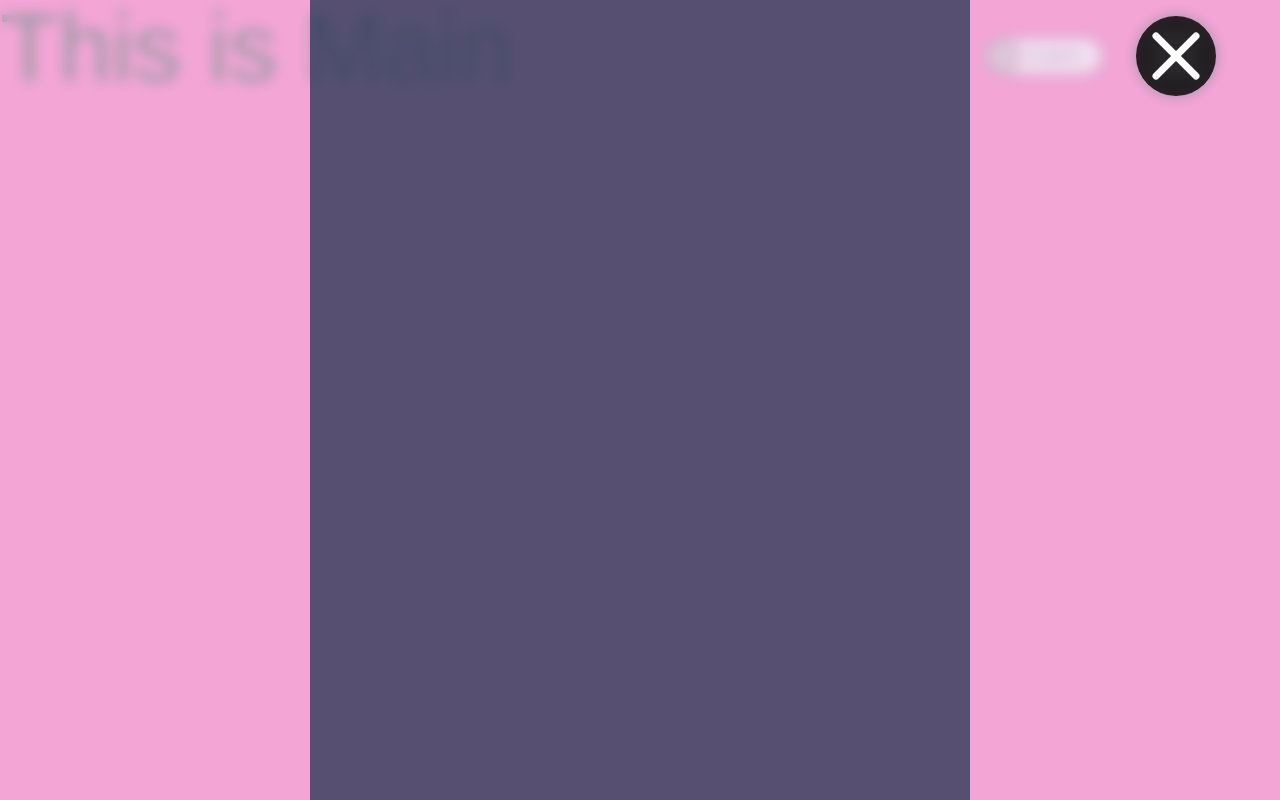
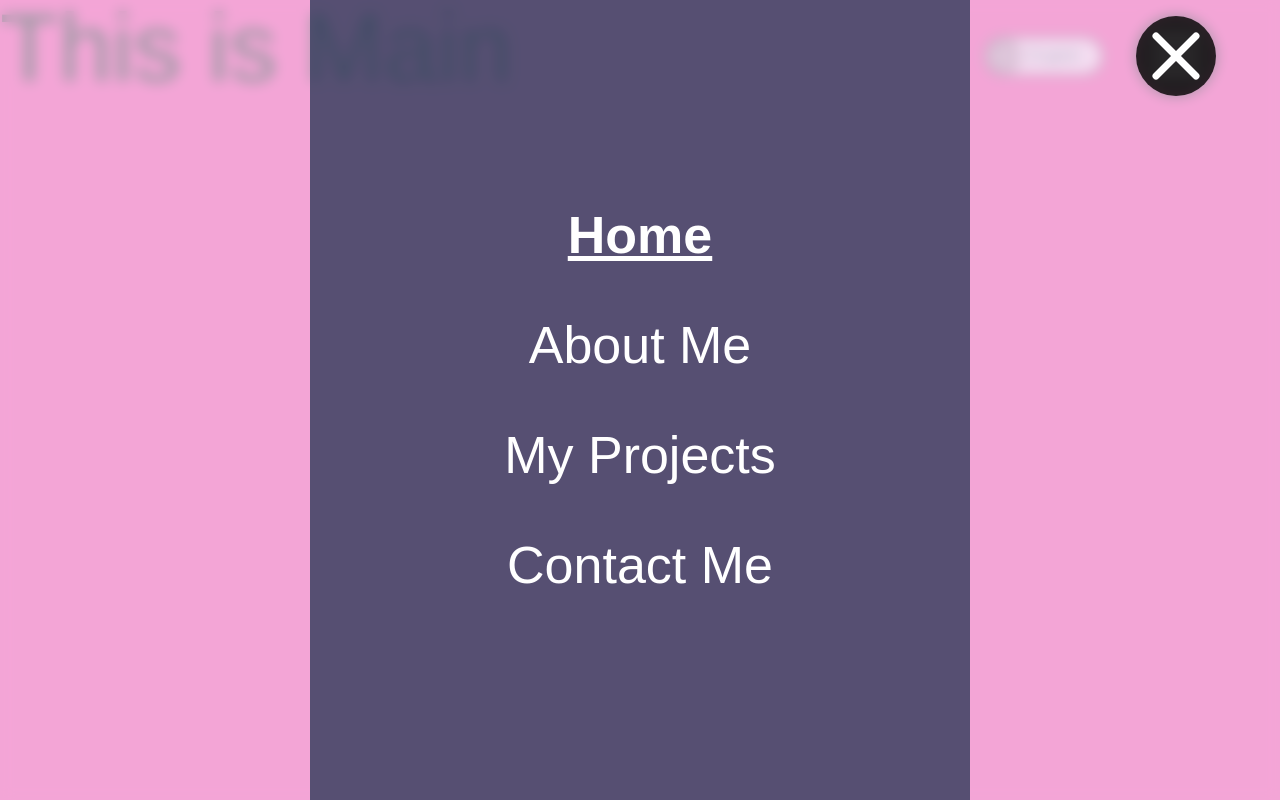
Before and after one commit to Sho8000/Portfolio-Ver4, a Next.js app: page / in a window 1280 px wide. Both pictures are taken after a click on the button 1176 px from the left and 56 px from the top of the page. Built offline with nearby package versions, Linux system fonts and the light colour scheme.

Commit message:
added menu page

```diff
--- /dev/null
+++ b/src/app/(components)/Menu/Menu.module.css
@@ -0,0 +1,22 @@
+@media only screen and (min-width:1441px){
+  .fontSize{
+    font-size: 64px;
+  }
+}
+
+@media only screen and (max-width:1440px){
+  .fontSize{
+    font-size: 52px;
+  }
+}
+
+@media only screen and (max-width:426px){
+  .fontSize{
+    font-size: 40px;
+  }
+}
+
+.isActive{
+  font-weight: 700;
+  text-decoration: underline;
+}
--- a/src/app/(components)/Menu/Menu.tsx
+++ b/src/app/(components)/Menu/Menu.tsx
@@ -1,6 +1,13 @@
+"use client"
+import Link from "next/link";
 import MenuCloseBtn from "../Btn/CloseBtn";
+import Styles from "./Menu.module.css"
+import { usePathname } from "next/navigation";
+import { useMenuContext } from "@/app/(context)/MenuBtnContext";
 
 export default function Menu() {
+  const pathName = usePathname();
+  const {changeMenuStatus} = useMenuContext();
 
   return (
     <div className="fixed z-40 w-[100%] h-[100vh] top-0 left-0 bg-[#f2f2ff]/60 backdrop-blur-[7px]">
@@ -8,7 +15,16 @@ export default function Menu() {
         <MenuCloseBtn/>
       </div>
       <div className="absolute z-40 w-full h-full max-w-[660px] max-h-[840px] top-[50%] left-[50%] translate-x-[-50%] translate-y-[-50%] bg-[#2E3A59]/80">
-
+        <div className={`w-[100%] h-[100%] flex flex-col justify-center items-center text-white ${Styles.fontSize} gap-[2rem]`}>
+          <Link href={"/"} className={(pathName === "/") ? Styles.isActive : ""}>
+            <h2 onClick={()=>{changeMenuStatus(false)}}>Home</h2></Link>
+          <Link href={"/aboutme"} className={(pathName === "/aboutme") ? Styles.isActive : ""}>
+            <h2 onClick={()=>{changeMenuStatus(false)}}>About Me</h2></Link>
+          <Link href={"/myprojects"} className={(pathName === "/myprojects") ? Styles.isActive : ""}>
+            <h2 onClick={()=>{changeMenuStatus(false)}}>My Projects</h2></Link>
+          <Link href={"/contactme"} className={(pathName === "/contactme") ? Styles.isActive : ""}>
+            <h2 onClick={()=>{changeMenuStatus(false)}}>Contact Me</h2></Link>
+        </div>
       </div>
     </div>
   );
```
